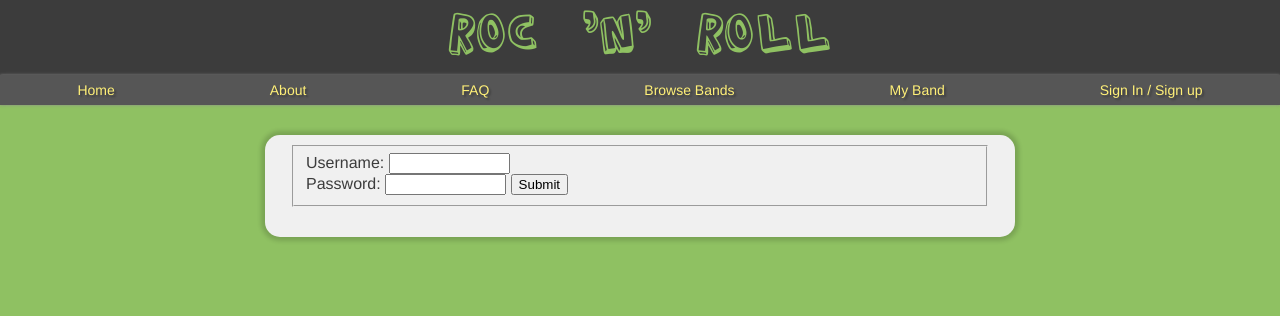
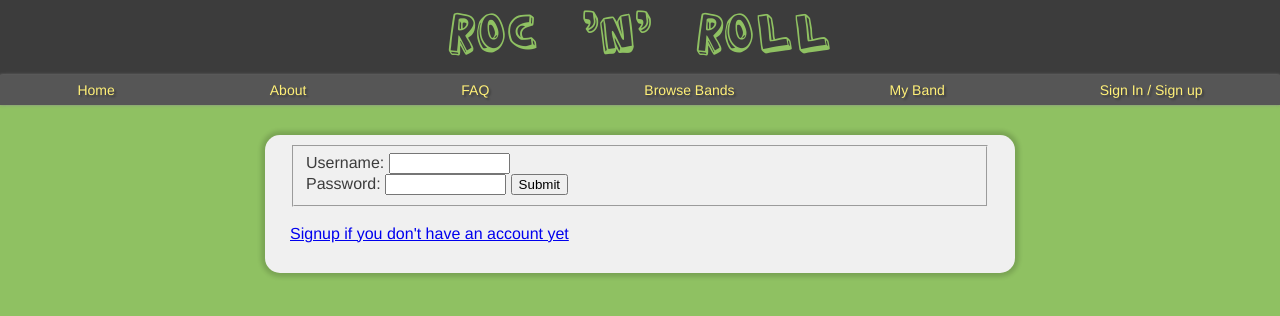
Before and after one commit to sfrink/CSC210-Project, a PHP site: page /signin.php in a window 1280 px wide. Shown: the top 316 px of the page. Run offline with PHP 8.4, Linux system fonts and the light colour scheme.

Commit message:
added link to signup page

```diff
--- a/signin.php
+++ b/signin.php
@@ -39,6 +39,8 @@ Roc 'N' Roll
 			<input type="submit"/>
 		</fieldset>
 	</form>
+	<br/>
+	<a href="signup.php">Signup if you don't have an account yet</a>
 </div>
 </div>
 </body>
```
